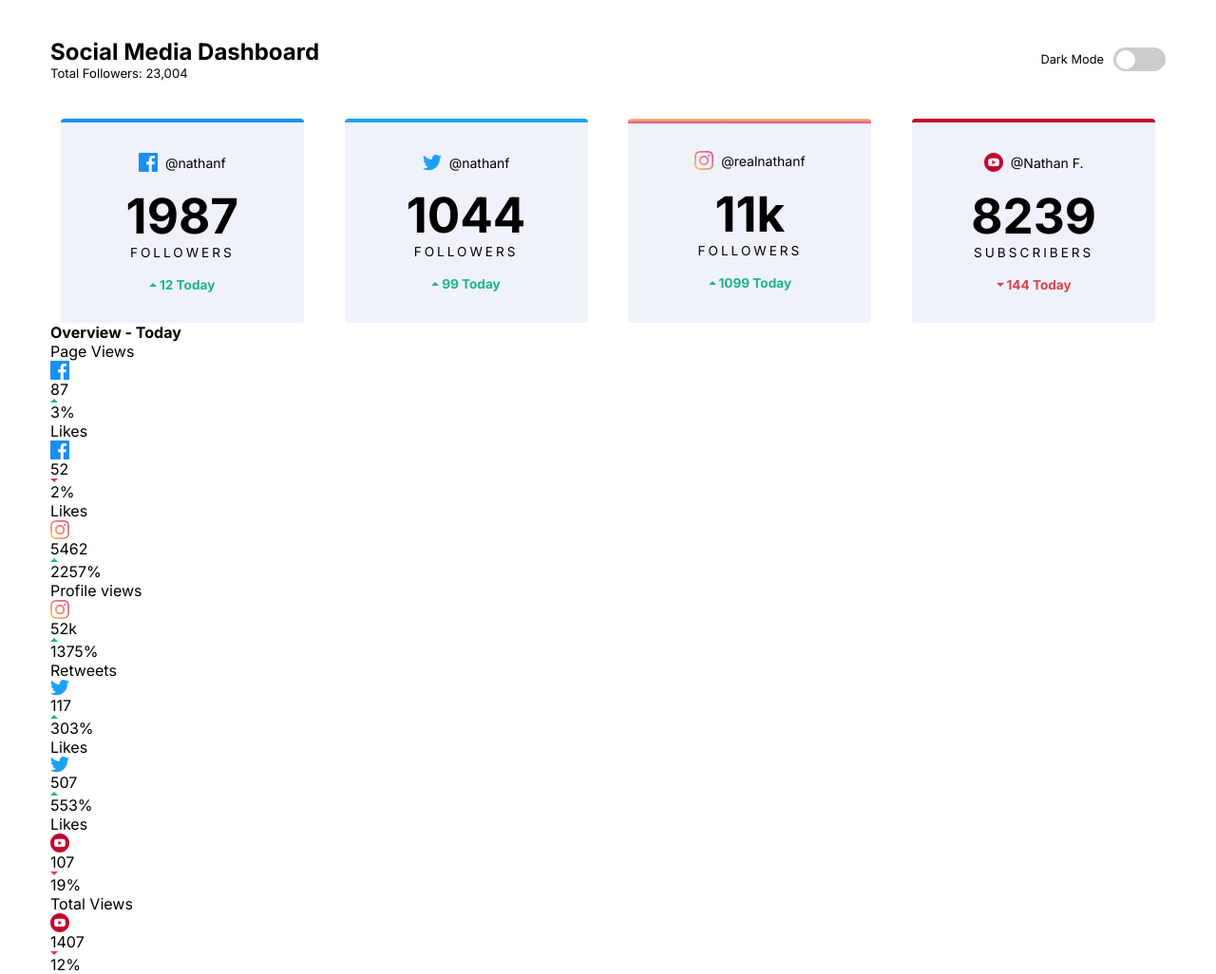
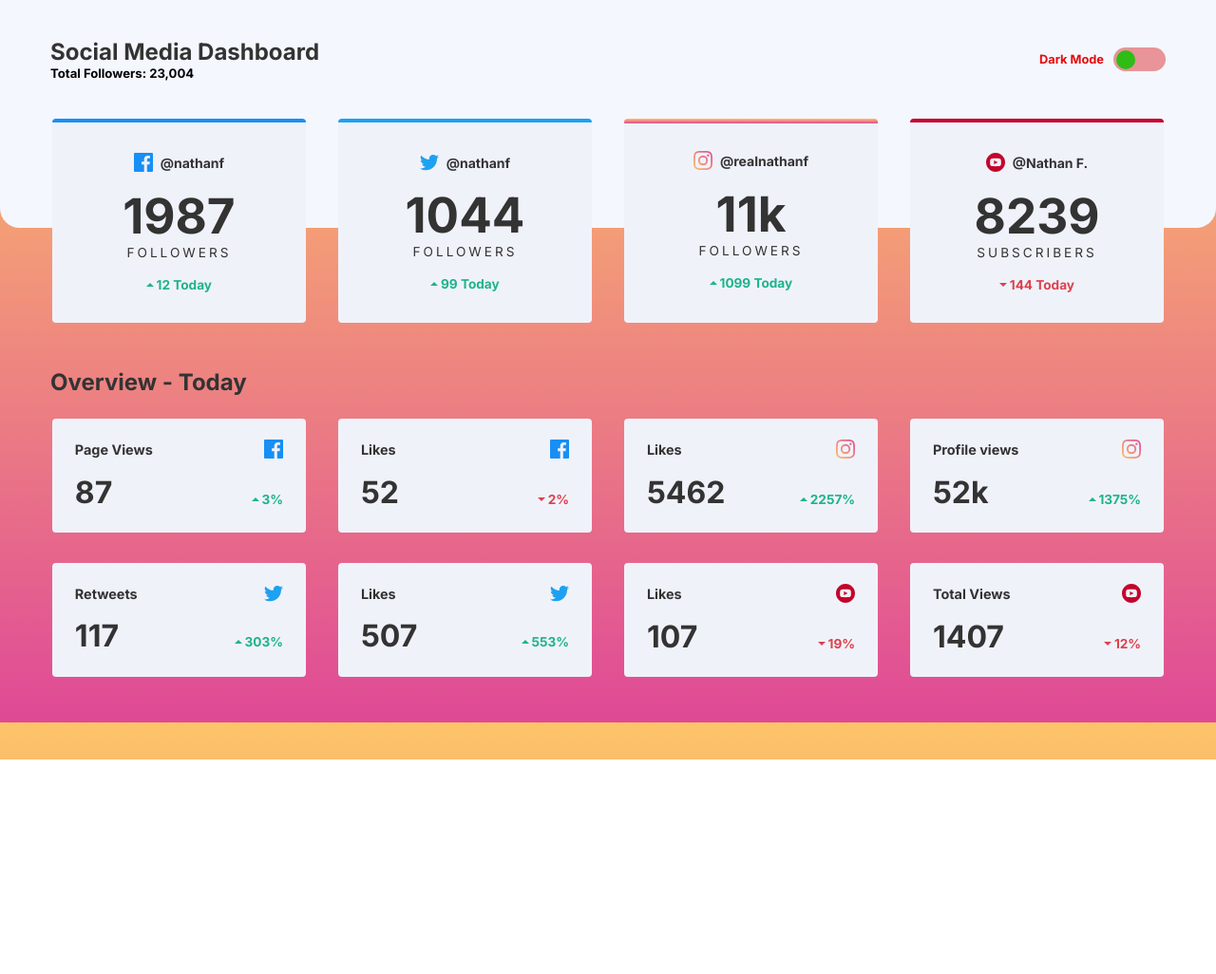
Before and after one commit to DevHeris/UIQuest-Challenges, a plain HTML site: page 6-social-media-dashboard-with-theme-switcher-master/index.html in a window 1280 px wide. Shown: the whole page at 95% size. After the commit the page ends 800 px from the top, so only its background shows below. Drawn offline with Linux system fonts and the light colour scheme.

Commit message:
Final Styling to the main css file ( style.css ) . Now left with the toggle functionality

```diff
--- a/6-social-media-dashboard-with-theme-switcher-master/index.html
+++ b/6-social-media-dashboard-with-theme-switcher-master/index.html
@@ -91,83 +91,91 @@
       <h4>Overview - Today</h4>
       <ul class="overview-card-lists">
         <li class="overview-card">
-          <div>
-            <span>Page Views</span>
-            <span><img src="images/icon-facebook.svg" alt="facebook logo"></span>
+          <div class="social-metric-container">
+            <p>Page Views</p>
+            <p><img src="images/icon-facebook.svg" alt="facebook logo"></p>
           </div>
           <div>
-            <span class="count">87</span>
-            <span><img src="images/icon-up.svg" alt="Increase arrow" class="increase-logo"> 3%</span>
+            <p class="count">87</p>
+            <p class="audience-growth-rate"><img src="images/icon-up.svg" alt="Increase arrow" class="increase-logo"> 3%
+            </p>
           </div>
         </li>
         <li class="overview-card">
-          <div>
-            <span>Likes</span>
-            <span><img src="images/icon-facebook.svg" alt="facebook logo"></span>
+          <div class="social-metric-container">
+            <p>Likes</p>
+            <p><img src="images/icon-facebook.svg" alt="facebook logo"></p>
           </div>
           <div>
-            <span class="count">52</span>
-            <span><img src="images/icon-down.svg" alt="Decrease arrow" class="increase-logo"> 2%</span>
+            <p class="count">52</p>
+            <p class="audience-growth-rate"><img src="images/icon-down.svg" alt="Decrease arrow" class="increase-logo">
+              2%</p>
           </div>
         </li>
         <li class="overview-card">
-          <div>
-            <span>Likes</span>
-            <span><img src="images/icon-instagram.svg" alt="instagram logo"></span>
+          <div class="social-metric-container">
+            <p>Likes</p>
+            <p><img src="images/icon-instagram.svg" alt="instagram logo"></p>
           </div>
           <div>
-            <span class="count">5462</span>
-            <span><img src="images/icon-up.svg" alt="Increase arrow" class="increase-logo"> 2257%</span>
+            <p class="count">5462</p>
+            <p class="audience-growth-rate"><img src="images/icon-up.svg" alt="Increase arrow" class="increase-logo">
+              2257%</p>
           </div>
         </li>
         <li class="overview-card">
-          <div>
-            <span>Profile views</span>
-            <span><img src="images/icon-instagram.svg" alt="instagram logo"></span>
+          <div class="social-metric-container">
+            <p>Profile views</p>
+            <p><img src="images/icon-instagram.svg" alt="instagram logo"></p>
           </div>
           <div>
-            <span class="count">52k</span>
-            <span><img src="images/icon-up.svg" alt="Increase arrow" class="increase-logo"> 1375%</span>
+            <p class="count">52k</p>
+            <p class="audience-growth-rate"><img src="images/icon-up.svg" alt="Increase arrow" class="increase-logo">
+              1375%</p>
           </div>
         </li>
         <li class="overview-card">
-          <div>
-            <span>Retweets</span>
-            <span><img src="images/icon-twitter.svg" alt="twitter logo"></span>
+          <div class="social-metric-container">
+            <p>Retweets</p>
+            <p><img src="images/icon-twitter.svg" alt="twitter logo"></p>
           </div>
           <div>
-            <span class="count">117</span>
-            <span><img src="images/icon-up.svg" alt="Increase arrow" class="increase-logo"> 303%</span>
+            <p class="count">117</p>
+            <p class="audience-growth-rate"><img src="images/icon-up.svg" alt="Increase arrow" class="increase-logo">
+              303%</p>
           </div>
         </li>
         <li class="overview-card">
-          <div>
-            <span>Likes</span>
-            <span><img src="images/icon-twitter.svg" alt="twitter logo"></span>
+          <div class="social-metric-container">
+            <p>Likes</p>
+            <p><img src="images/icon-twitter.svg" alt="twitter logo"></p>
           </div>
           <div>
-            <span class="count">507</span>
-            <span><img src="images/icon-up.svg" alt="Increase arrow" class="increase-logo"> 553%</span>
+            <p class="count">507</p>
+            <p class="audience-growth-rate"><img src="images/icon-up.svg" alt="Increase arrow" class="increase-logo">
+              553%</p>
           </div>
         </li>
         <li class="overview-card">
-          <div>
-            <span>Likes</span>
-            <span><img src="images/icon-youtube.svg" alt="youtube logo"></span>
+          <div class="social-metric-container">
+            <p>Likes</p>
+            <p><img src="images/icon-youtube.svg" alt="youtube logo"></p>
           </div>
           <div>
-            <span class="count">107</span>
-            <span><img src="images/icon-down.svg" alt="decrease arrow" class="decrease-logo"> 19%</span>
+            <p class="count">107</p>
+            <p class="audience-growth-rate"><img src="images/icon-down.svg" alt="decrease arrow" class="decrease-logo">
+              19%</p>
           </div>
         </li>
         <li class="overview-card">
-          <div>
-            <span>Total Views</span>
-            <span><img src="images/icon-youtube.svg" alt="youtube logo"></span>
+          <div class="social-metric-container">
+            <p>Total Views</p>
+            <p><img src="images/icon-youtube.svg" alt="youtube logo"></p>
           </div>
           <div>
-            <span class="count">1407</span>
-            <span><img src="images/icon-down.svg" alt="decrease arrow" class="decrease-logo"> 12%</span>
+            <p class="count">1407</p>
+            <p class="audience-growth-rate"><img src="images/icon-down.svg" alt="decrease arrow" class="decrease-logo">
+              12%</p>
           </div>
         </li>
       </ul>
--- a/6-social-media-dashboard-with-theme-switcher-master/style.css
+++ b/6-social-media-dashboard-with-theme-switcher-master/style.css
@@ -32,7 +32,10 @@ ul {
 
 body {
     font-family: 'Inter', sans-serif;
-    /* background: linear-gradient(hsl(37, 97%, 70%), hsl(329, 70%, 58%)); */
+    position: relative;
+    /* Theme */
+    background: var(--instagram);
+    /*  */
 }
 
 .sm-dashboard-header {
@@ -44,6 +47,28 @@ body {
     padding: var(--padding) 0;
 }
 
+.dashboard-heading {
+    /* Theme */
+    color: #333
+        /*  */
+}
+
+.sm-dashboard-header::after {
+    content: '';
+    position: absolute;
+    top: 0;
+    left: 0;
+    height: 15em;
+    width: 100%;
+    z-index: -1;
+    /* Theme  */
+    background-color: hsl(225, 100%, 98%);
+    /*  */
+    border-bottom-left-radius: 1.3em;
+    border-bottom-right-radius: 1.3em;
+
+}
+
 .sm-dashboard-main {
     width: min(var(--max-width), 100% - (var(--padding) * 1));
     margin-inline: auto;
@@ -51,16 +76,23 @@ body {
 
 .total-follower-count {
     font-size: .82em;
-    font-weight: 400;
+    font-weight: bold;
+    /* Theme */
+    color: black;
+    /*  */
 }
 
 .theme-switch-toggle-container {
     display: flex;
     align-items: center;
     gap: 10px;
+    font-weight: bold;
 }
 
 .theme-switch-toggle-container>p {
+    /* Theme */
+    color: #e50b0b;
+    /*  */
     font-size: .8em;
 }
 
@@ -84,7 +116,9 @@ body {
     left: 0;
     right: 0;
     bottom: 0;
-    background-color: #ccc;
+    /* Theme */
+    background-color: #d6171771;
+    /*  */
     transition: .4s;
     border-radius: 34px;
 }
@@ -96,13 +130,17 @@ body {
     width: 20px;
     left: 6%;
     bottom: 10%;
-    background-color: white;
+    /* Theme */
+    background-color: rgb(47, 188, 22);
+    /*  */
     transition: .4s;
     border-radius: 50%;
 }
 
 input:checked+.slider {
+    /* Theme */
     background-color: #2196F3;
+    /*  */
 }
 
 input:checked+.slider:before {
@@ -116,16 +154,18 @@ input:checked+.slider:before {
     flex-wrap: wrap;
 }
 
-.follower-card {
+.follower-card,
+.overview-card {
     display: flex;
     flex-direction: column;
     justify-content: center;
     align-items: center;
-    /* //Card Background */
+    /* Theme */
     background-color: hsl(227, 47%, 96%);
+    /*  */
     padding: 2em 4em;
     border-radius: .25em;
-    width: 16em;
+    width: 16.7em;
 }
 
 .follower-card:first-child {
@@ -134,7 +174,6 @@ input:checked+.slider:before {
 
 .follower-card:nth-child(2) {
     border-top: 4.5px solid var(--twitter);
-
 }
 
 .follower-card:nth-child(3) {
@@ -157,7 +196,8 @@ input:checked+.slider:before {
     border-top: 4.5px solid var(--youtube);
 }
 
-.sm {
+.sm,
+.social-metric-container {
     display: flex;
     gap: .5em;
     align-items: center;
@@ -165,17 +205,27 @@ input:checked+.slider:before {
 
 .username {
     font-size: 14px;
+    font-weight: bold;
+    /* Theme  */
+    color: #333;
+    /*  */
 }
 
 .follower-count {
     font-size: clamp(3em, 4vw, 3.7em);
     padding-top: .3em;
+    /* Theme */
+    color: #333;
+    /*  */
 }
 
 .follower-count+span {
     text-transform: uppercase;
     letter-spacing: 3px;
     font-size: .85em;
+    /* Theme */
+    color: #333;
+    /*  */
 }
 
 .audience-growth-rate {
@@ -193,8 +243,73 @@ input:checked+.slider:before {
     color: var(--bright-red);
 }
 
-@media (max-width:37.0625em) {
-    .follower-card {
+/* Overview Section */
+.sm-dashboard-overview {
+    padding: 3em 0;
+}
+
+.sm-dashboard-overview h4 {
+    font-size: clamp(1.3em, 4vw, 1.5em);
+    /* Theme */
+    color: #333;
+    /*  */
+}
+
+.overview-card-lists {
+    padding-top: 1.5em;
+    display: flex;
+    gap: 2em;
+    justify-content: space-evenly;
+    flex-wrap: wrap;
+}
+
+.overview-card {
+    padding: 1.4em 1.5em;
+}
+
+.overview-card .audience-growth-rate {
+    margin-top: 0;
+    margin-bottom: 2%;
+}
+
+.social-metric-container {
+    width: 100%;
+    justify-content: space-between;
+    align-items: center;
+    font-weight: bold;
+    font-size: .9em;
+    /* Theme */
+    color: #333;
+    /*  */
+}
+
+.overview-card div:nth-child(2) {
+    display: flex;
+    width: 100%;
+    align-items: flex-end;
+    justify-content: space-between;
+    margin-top: 1em;
+}
+
+.overview-card:last-child .audience-growth-rate,
+.overview-card:nth-child(7) .audience-growth-rate,
+.overview-card:nth-child(2) .audience-growth-rate {
+    color: var(--bright-red);
+}
+
+.count {
+    font-size: clamp(1.5em, 4vw, 2em);
+    font-weight: bold;
+    /* Theme */
+    color: #333;
+    /* Theme */
+}
+
+/* Media Queries */
+@media (max-width:38em) {
+
+    .follower-card,
+    .overview-card {
         width: 100%;
     }
 
@@ -212,7 +327,6 @@ input:checked+.slider:before {
     }
 
     .total-follower-count {
-        font-weight: bold;
         padding-bottom: 1em;
         border-bottom: 1px solid hsl(230, 22%, 74%);
         margin-bottom: 1.3em;
@@ -221,6 +335,5 @@ input:checked+.slider:before {
     .theme-switch-toggle-container {
         justify-content: space-between;
         width: 100%;
-        font-weight: bold;
     }
 }
```
